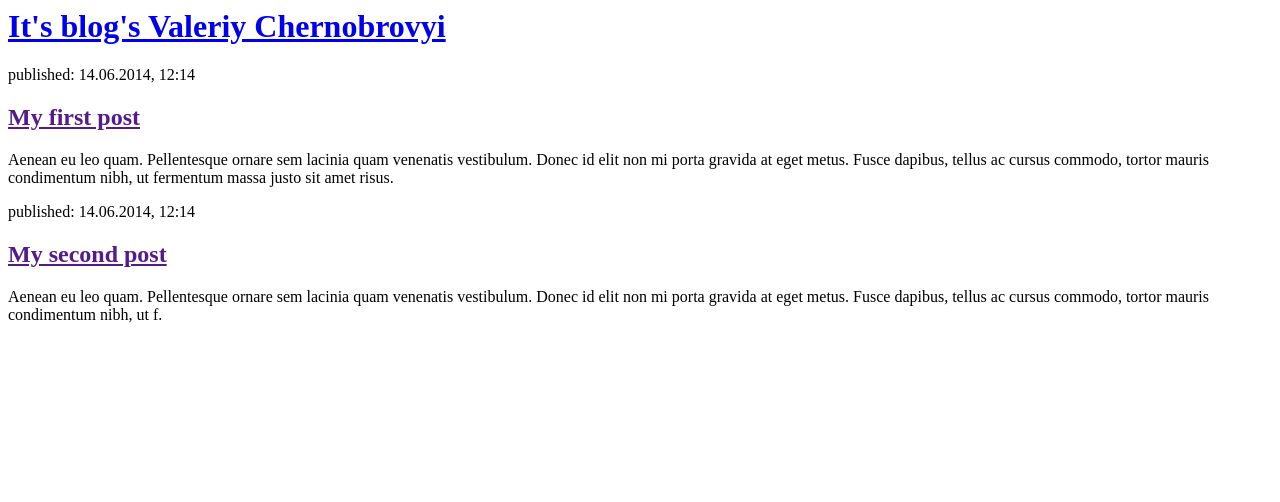
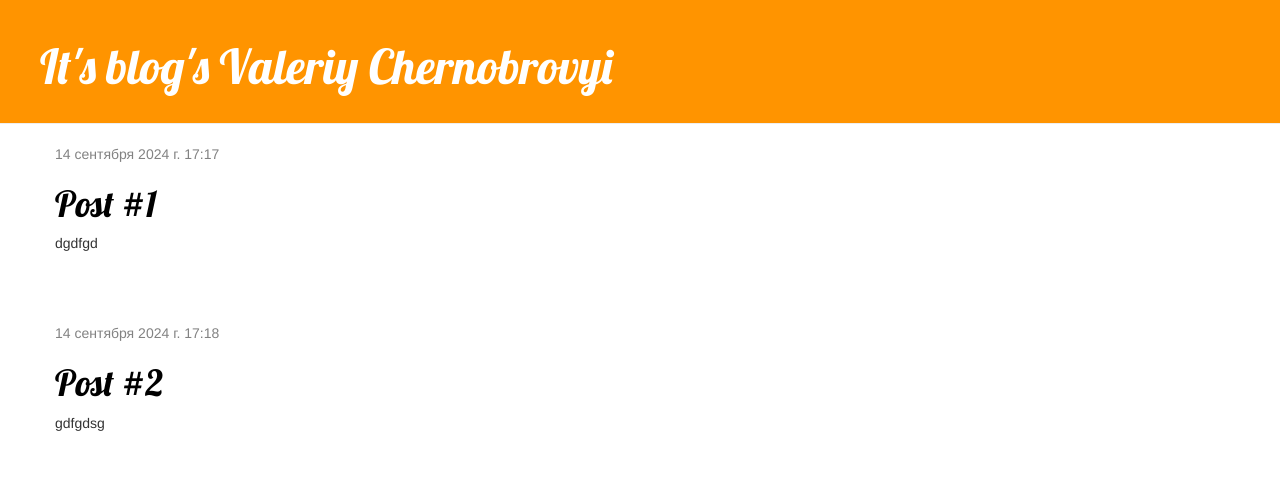
Before and after one commit to chernobrovyivs/chernobrovyivs.su, a Django app: page / in a window 1280 px wide. Shown: the top 502 px of the page. Run offline with Django 4.2, Linux system fonts and the light colour scheme; data comes from the database, SQL or seed files in the repository; both versions use the stored data as it was after the commit; some libraries are stand-ins or nearby versions.

Commit message:
new  functions on final blog

```diff
--- /dev/null
+++ b/blog/static/css/blog.css
@@ -0,0 +1,46 @@
+.page-header {
+    background-color: #ff9400;
+    margin-top: 0;
+    padding: 20px 20px 20px 40px;
+}
+
+.page-header h1, .page-header h1 a, .page-header h1 a:visited, .page-header h1 a:active {
+    color: #ffffff;
+    font-size: 36pt;
+    text-decoration: none;
+}
+
+.content {
+    margin-left: 40px;
+}
+
+h1, h2, h3, h4 {
+    font-family: 'Lobster', cursive;
+}
+
+.date {
+    color: #828282;
+}
+
+.save {
+    float: right;
+}
+
+.post-form textarea, .post-form input {
+    width: 100%;
+}
+
+.top-menu, .top-menu:hover, .top-menu:visited {
+    color: #ffffff;
+    float: right;
+    font-size: 26pt;
+    margin-right: 20px;
+}
+
+.post {
+    margin-bottom: 70px;
+}
+
+.post h1 a, .post h1 a:visited {
+    color: #000000;
+}
--- /dev/null
+++ b/blog/templates/blog/base.html
@@ -0,0 +1,24 @@
+{% load static %}
+<html>
+    <head>
+        <title>It's blog's Valeriy Chernobrovyi</title>
+        <link href="https://fonts.googleapis.com/css?family=Lobster&subset=latin,cyrillic" rel="stylesheet" type="text/css">
+        <link rel="stylesheet" href="//maxcdn.bootstrapcdn.com/bootstrap/3.2.0/css/bootstrap.min.css">
+        <link rel="stylesheet" href="//maxcdn.bootstrapcdn.com/bootstrap/3.2.0/css/bootstrap-theme.min.css">
+        <link rel="stylesheet" href="{% static 'css/blog.css' %}">
+    </head>
+    <body>
+        <div class="page-header">
+            <h1><a href="/">It's blog's Valeriy Chernobrovyi</a></h1>
+        </div>
+
+        <div class="content container">
+            <div class="row">
+                <div class="col-md-8">
+                    {% block content %}
+                    {% endblock %}
+                </div>
+            </div>
+        </div>
+    </body>
+</html>
--- a/blog/templates/blog/post_list.html
+++ b/blog/templates/blog/post_list.html
@@ -1,22 +1,13 @@
-<html>
-    <head>
-        <title>It's blog's Valeriy Chernobrovyi</title>
-    </head>
-    <body>
-        <div>
-            <h1><a href="/">It's blog's Valeriy Chernobrovyi</a></h1>
+{% extends 'blog/base.html' %}
+
+{% block content %}
+    {% for post in posts %}
+        <div class="post">
+            <div class="date">
+                {{ post.published_date }}
+            </div>
+            <h1><a href="">{{ post.title }}</a></h1>
+            <p>{{ post.text|linebreaksbr }}</p>
         </div>
-
-        <div>
-            <p>published: 14.06.2014, 12:14</p>
-            <h2><a href="">My first post</a></h2>
-            <p>Aenean eu leo quam. Pellentesque ornare sem lacinia quam venenatis vestibulum. Donec id elit non mi porta gravida at eget metus. Fusce dapibus, tellus ac cursus commodo, tortor mauris condimentum nibh, ut fermentum massa justo sit amet risus.</p>
-        </div>
-
-        <div>
-            <p>published: 14.06.2014, 12:14</p>
-            <h2><a href="">My second post</a></h2>
-            <p>Aenean eu leo quam. Pellentesque ornare sem lacinia quam venenatis vestibulum. Donec id elit non mi porta gravida at eget metus. Fusce dapibus, tellus ac cursus commodo, tortor mauris condimentum nibh, ut f.</p>
-        </div>
-    </body>
-</html>
+    {% endfor %}
+{% endblock %}
--- a/blog/views.py
+++ b/blog/views.py
@@ -1,5 +1,8 @@
 from django.shortcuts import render
+from django.utils import timezone
+from .models import Post
 
 # Create your views here.
 def post_list(request):
-    return render(request, 'blog/post_list.html', {})
+    posts = Post.objects.filter(published_date__lte=timezone.now()).order_by('published_date')
+    return render(request, 'blog/post_list.html', {'posts': posts})
```
Also changed, not shown: db.sqlite3.
